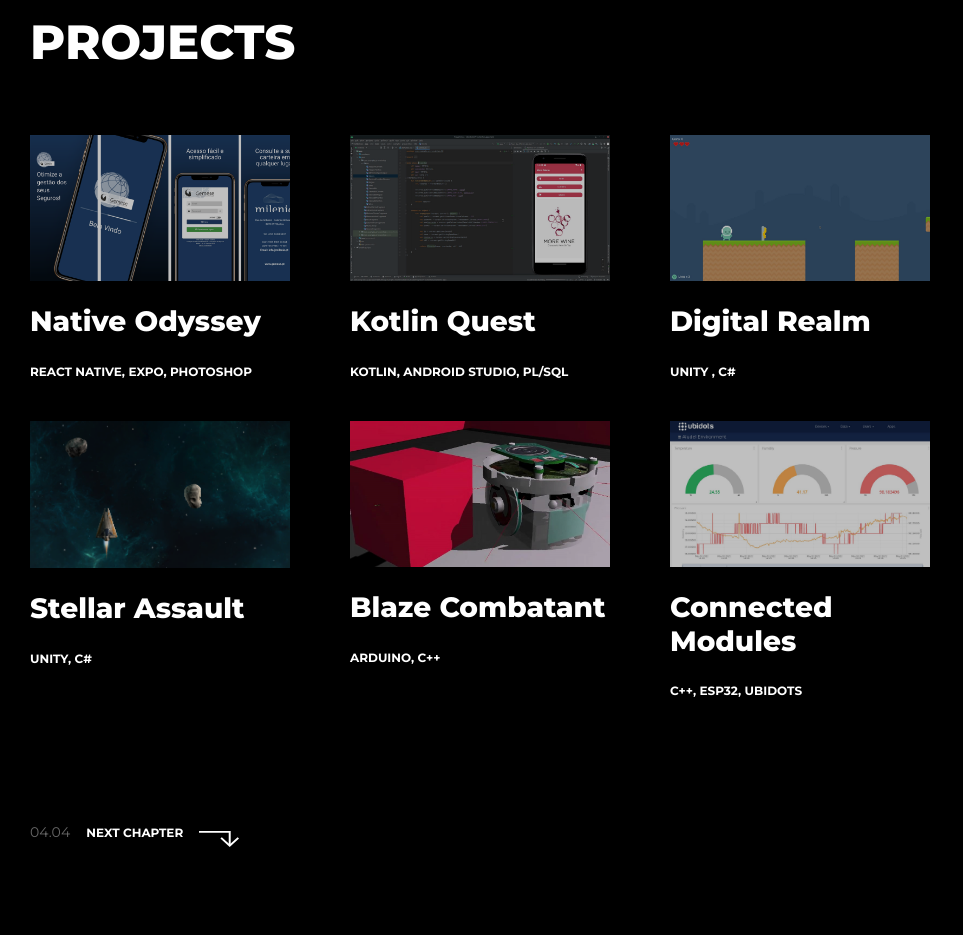
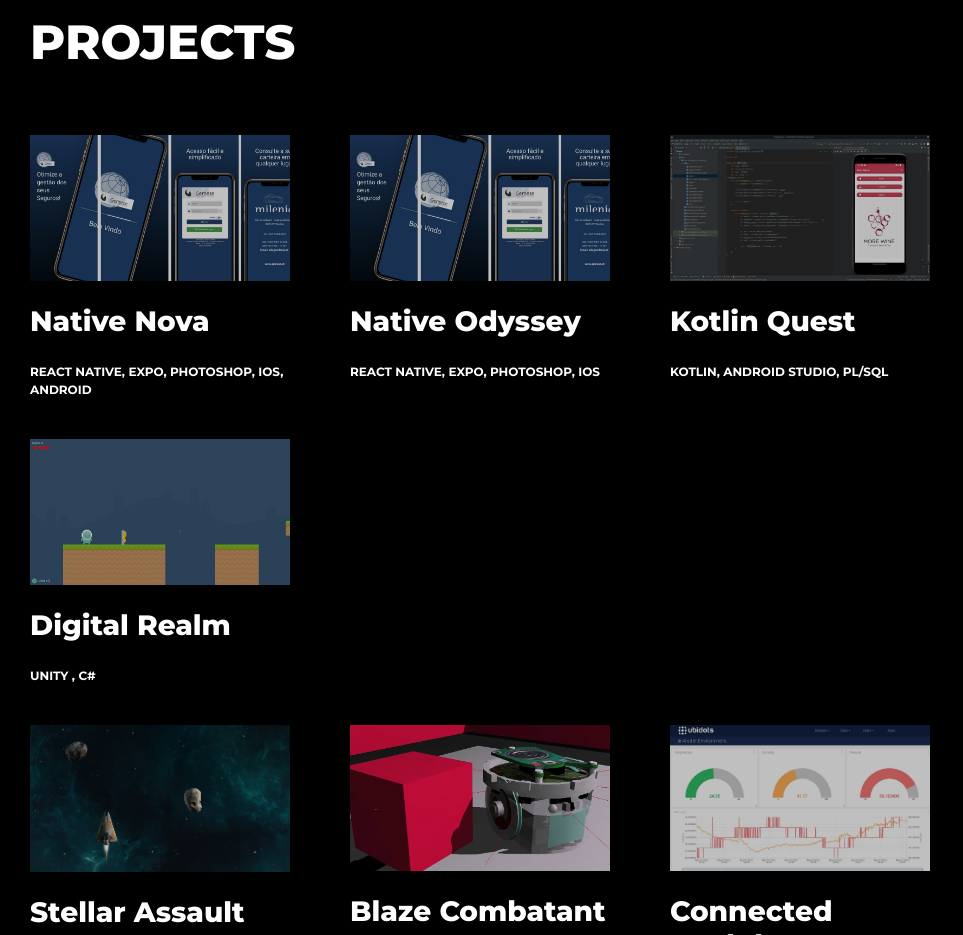
Before and after one commit to luisantoniio1998/luisantoniio1998.github.io, a plain HTML site: page index.html in a window 1280 px wide. Shown: the part 1400-2335 px from the top of the page, without its empty margins (0-963 px from the left). Drawn offline with Linux system fonts and the light colour scheme.

Commit message:
Update index.html

```diff
--- a/index.html
+++ b/index.html
@@ -140,11 +140,20 @@
 							<h2 class="section-title animation-translate-overline animation-item-1">Projects</h2>
 							<div class="row animation-translate animation-item-2">
 							<div class="col-12 col-md-4">
+									<a class="card" href="https://apps.apple.com/pt/app/aqs-seguros/id6473955382?platform=iphone">
+										<img class="card-img-top" src="assets/img/appreact.png" alt="Project 3">
+										<div class="card-body">
+											<h3 class="card-title">Native Nova</h3>
+											<p class="card-tags">React Native, Expo, Photoshop, iOS, Android</p>
+										</div>
+									</a>
+								</div>
+							<div class="col-12 col-md-4">
 									<a class="card" href="https://apps.apple.com/pt/app/gemese/id6450614842?platform=iphone">
 										<img class="card-img-top" src="assets/img/appreact.png" alt="Project 3">
 										<div class="card-body">
 											<h3 class="card-title">Native Odyssey</h3>
-											<p class="card-tags">React Native, Expo, Photoshop</p>
+											<p class="card-tags">React Native, Expo, Photoshop, iOS</p>
 										</div>
 									</a>
 								</div>
```
